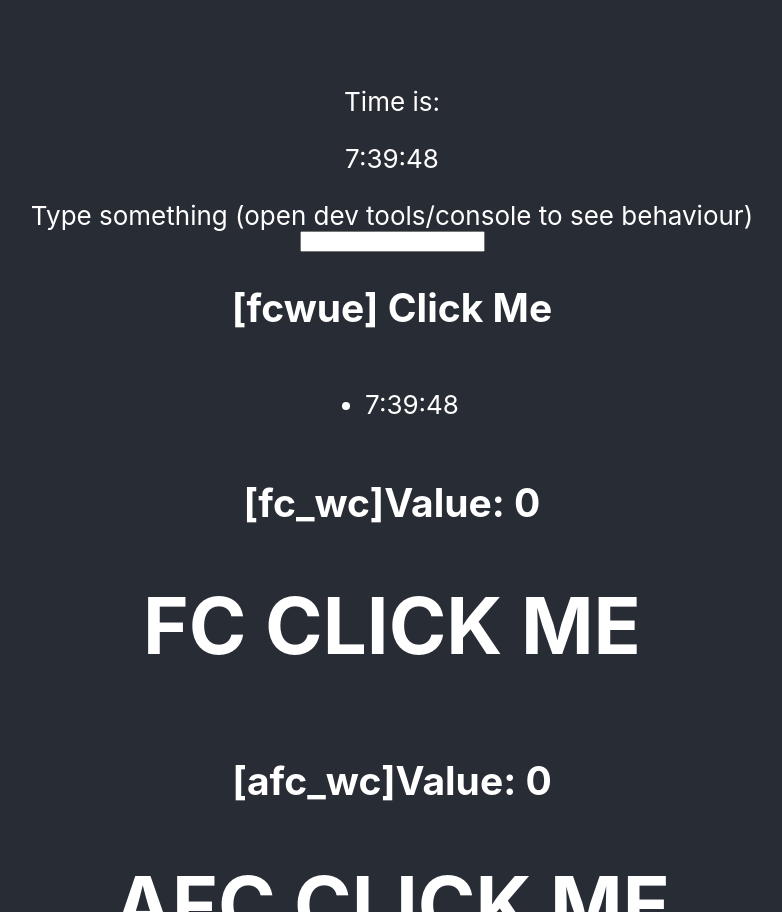
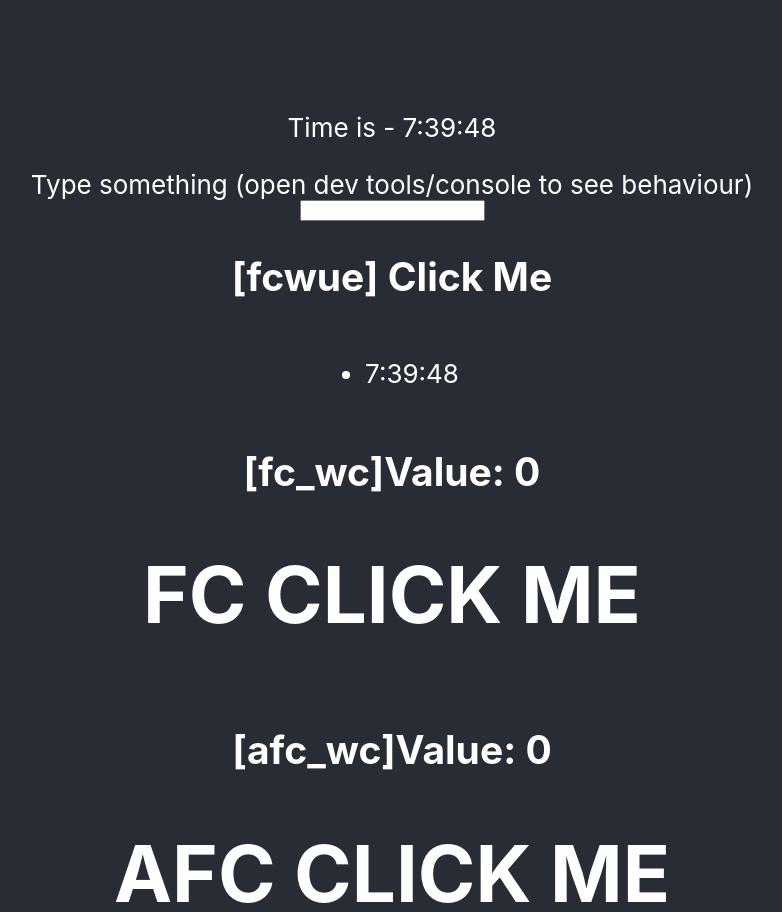
Before and after one commit to stream2stream/reactjs-components-prop-state, a React (Create React App) app: page / in a window 1280 px wide. Shown: the part 996-1908 px from the top of the page, without its empty margins (248-1030 px from the left). Built offline with nearby package versions, Linux system fonts and the light colour scheme.

Commit message:
more cleaning of the code and added a component that displays the time

```diff
--- a/src/FCDisplayTimeInSameSpot.jsx
+++ b/src/FCDisplayTimeInSameSpot.jsx
@@ -12,7 +12,7 @@ export default function FCDisplayTimeInSameSpot(){
     const [containerState, setContainerState] = useState([getTheTime()]);
 
     const getDisplayData = () => {
-        const cdata = <p>{containerState}</p>
+        const cdata = containerState
         return cdata;
     }
 
@@ -35,7 +35,7 @@ export default function FCDisplayTimeInSameSpot(){
 
     return (
         <>
-            Time is: {getDisplayData()}
+            <p>Time is - {getDisplayData()}</p>
         </>
     )
 }
```
